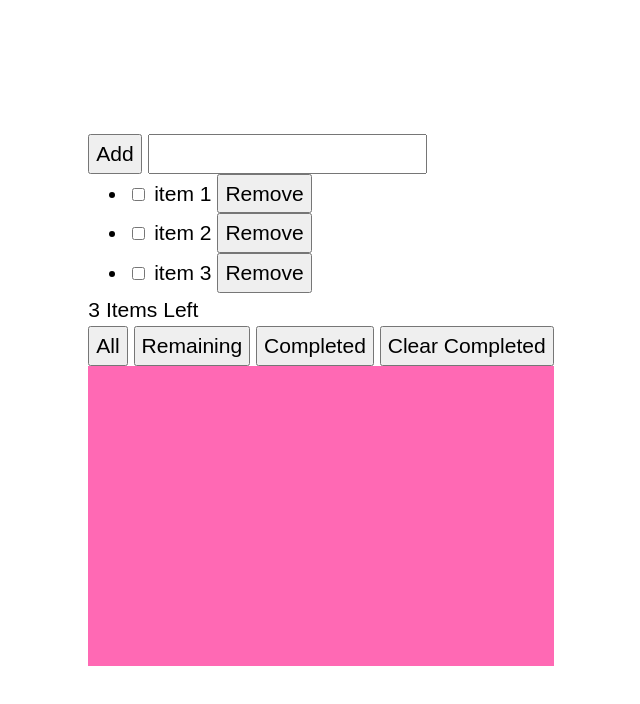
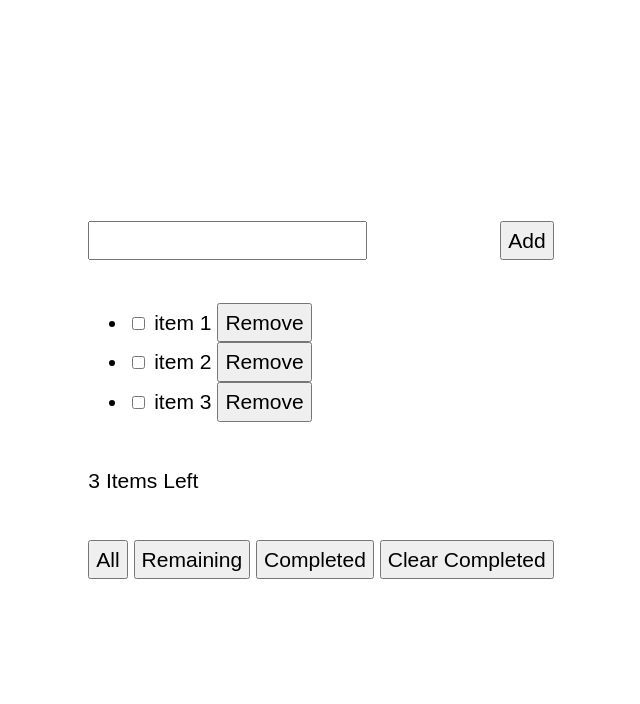
Before and after one commit to dwhenson/frontendmentor-todo-app, a website built with Parcel: page src/index.html in a window 1280 px wide. Shown: the whole page, without its empty margins (319-959 px from the left). Built offline with nearby package versions, Linux system fonts and the light colour scheme.

Commit message:
🗑 REMOVE: attempt to use drag and drop between list items

```diff
--- a/src/index.html
+++ b/src/index.html
@@ -9,9 +9,11 @@
   </head>
 
   <body>
-    <div>
-      <button id="add-button" data-function="add">Add</button>
-      <input id="add-input" type="text" />
+    <div class="flow-content">
+      <div class="split">
+        <input id="add-input" type="text" />
+        <button id="add-button" data-function="add">Add</button>
+      </div>
       <ul id="todos-ul"></ul>
       <p><span id="items-left">0</span> Items Left</p>
 
@@ -20,25 +22,7 @@
       <button id="completed-button" data-function="completed">Completed</button>
 
       <button id="clear-button" data-function="clear">Clear Completed</button>
-      <div class="test" ondragover="onDragOver(event);" ondrop="onDrop(event);"></div>
+      <!-- <div class="test flow-content" ondragover="onDragOver(event);" ondrop="onDrop(event);"></div> -->
     </div>
-    <script>
-      function onDragStart(event) {
-        event.dataTransfer.setData("text/plain", event.target.dataset.id);
-           event.currentTarget.style.backgroundColor = "yellow";
-      }
-
-      function onDragOver(event) {
-        event.preventDefault();
-        // event.target.dataTransfer.dropEffect = "move";
-      }
-
-      function onDrop(event) {
-        const id = event.dataTransfer.getData("text");
-        const draggableElement = document.querySelector([`[data-id="${id}"]`]);
-        const dropzone = event.target;
-        dropzone.append(draggableElement);
-      }
-    </script>
   </body>
 </html>
--- a/src/js/app/toggle-todos.js
+++ b/src/js/app/complete-todos.js
@@ -1,7 +1,7 @@
 import { todos } from "./../helpers/elements";
 import { displayTodos } from "./../app/display-todos";
 
-export function toggle(event) {
+export function complete(event) {
   const todo = todos.find((todo) => todo.id === event.target.id);
   event.target.checked ? (todo.completed = true) : (todo.completed = false);
   displayTodos(todos);
--- a/src/js/app/display-todos.js
+++ b/src/js/app/display-todos.js
@@ -1,17 +1,15 @@
+import { todoList } from "../helpers/elements";
 import { updateCheckbox } from "./../helpers/update-checked";
 import { itemsCount } from "./../app/items-count";
 
-export function displayTodos(todoList) {
-  const todoUl = document.querySelector("#todos-ul");
-  todoUl.innerHTML = "";
+export function displayTodos(todoItems) {
+  todoList.innerHTML = "";
 
-  for (const todo of todoList) {
+  for (const todo of todoItems) {
     const todoLi = document.createElement("li");
     todoLi.setAttribute("draggable", true);
     todoLi.dataset.function = "drag";
     todoLi.dataset.id = todo.id;
-    todoLi.setAttribute("ondragstart", "onDragStart(event);");
-
     todoLi.innerHTML = `
       <input type="checkbox" name=${todo.id} id=${todo.id} data-function="toggle" ${updateCheckbox(todo)}>
       <label class="visually-hidden" for=${todo.id}>${todo.todoText}</label>
@@ -24,7 +22,7 @@ export function displayTodos(todoList) {
     removeButton.textContent = "Remove";
     todoLi.append(removeButton);
 
-    todoUl.append(todoLi);
+    todoList.append(todoLi);
   }
   itemsCount();
 }
--- a/src/js/app/remove-todos.js
+++ b/src/js/app/remove-todos.js
@@ -2,9 +2,7 @@ import { todos } from "./../helpers/elements";
 import { displayTodos } from "./../app/display-todos";
 
 export function remove(event) {
-  const position = todos.findIndex(
-    (todo) => todo.id === Number.parseInt(event.target.dataset.id, 10)
-  );
+  const position = todos.findIndex((todo) => todo.id === event.target.dataset.id);
   todos.splice(position, 1);
   displayTodos(todos);
 }
--- a/src/js/app/reorder-todos.js
+++ /dev/null
@@ -1,3 +0,0 @@
-// dragstartHandler(event);
-// todoList.addEventListener("dragover", dragoverHandler);
-// todoList.addEventListener("drop", dropHandler);
--- a/src/js/handlers/event-handler.js
+++ b/src/js/handlers/event-handler.js
@@ -1,12 +1,11 @@
 import { todos } from "./../helpers/elements";
 import { add } from "./../app/add-todos";
 import { remove } from "./../app/remove-todos";
-import { toggle } from "./../app/toggle-todos";
+import { complete } from "./../app/complete-todos";
 import { clear } from "./../app/clear-completed";
 import { filterTodos } from "./../app/filter-todos";
 import { displayTodos } from "../app/display-todos";
 import { editTodos } from "../app/edit-todos";
-import { reorderTodos } from "../app/reorder-todos";
 
 export function eventHandler(event) {
   const target = event.target.dataset.function;
@@ -19,7 +18,7 @@ export function eventHandler(event) {
     remove(event);
   }
   if (target === "toggle") {
-    toggle(event);
+    complete(event);
   }
   if (target === "clear") {
     clear();
@@ -33,7 +32,4 @@ export function eventHandler(event) {
   if (target === "edit") {
     editTodos(event);
   }
-  // if (target === "drag") {
-  //   reorderTodos(event);
-  // }
 }
--- a/src/js/helpers/elements.js
+++ b/src/js/helpers/elements.js
@@ -1,6 +1,7 @@
 export const todoList = document.querySelector("#todos-ul");
 export const itemsLeft = document.querySelector("#items-left");
 export const addInput = document.querySelector("#add-input");
+
 export const todos = [
   { todoText: "item 1", completed: false, id: "a11" },
   { todoText: "item 2", completed: false, id: "b22" },
--- a/src/scss/global.scss
+++ b/src/scss/global.scss
@@ -14,15 +14,6 @@ body {
   place-items: center;
   font-family: sans-serif;
   font-size: var(--step-0);
-}
-
-.over {
-  border: 3px dotted hotpink;
-}
-
-.test {
-  min-height: 300px;
-  background-color: hotpink;
 }
 
 /* ==================================================
```
Also changed, not shown: src/js/index.js (+0 -8 lines), README.md.
